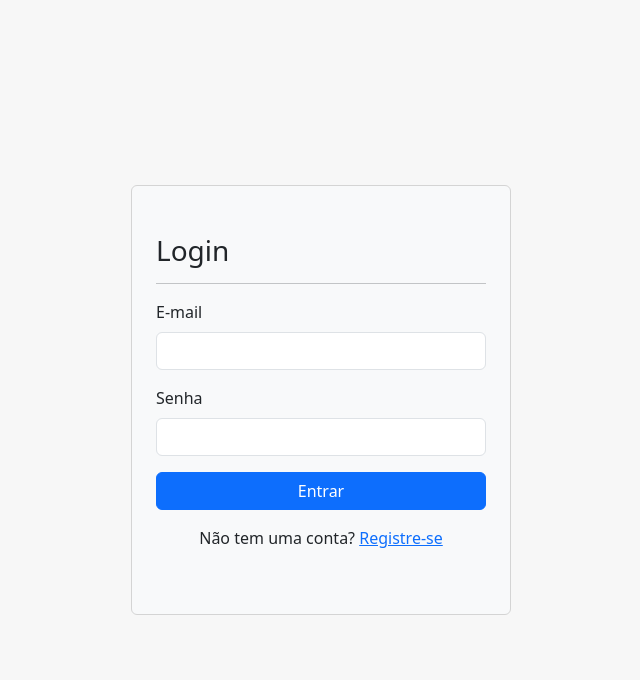
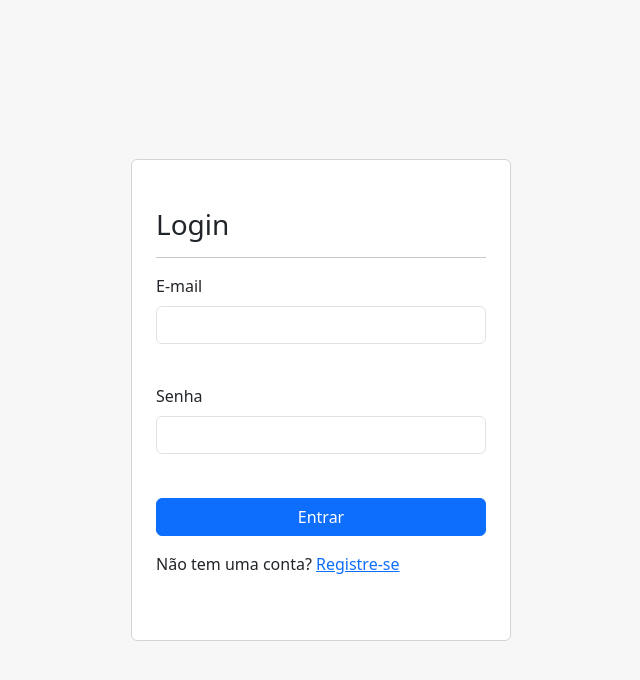
Before and after one commit to eduardocaas/portcreator-react, a React (Vite) app in the folder app/: page /signin in a window 1280 px wide. Shown: the top 680 px of the page, without its empty margins (319-959 px from the left). Built offline with nearby package versions, Linux system fonts and the light colour scheme; no server answers.

Commit message:
Fix tag alignment

```diff
--- a/app/src/components/auth/signin/Signin.css
+++ b/app/src/components/auth/signin/Signin.css
@@ -1,4 +1,4 @@
-form {
+.form {
   border: 1px solid rgb(212, 212, 212);
   background-color: #FFF;
 }
--- a/app/src/components/auth/signin/Signin.tsx
+++ b/app/src/components/auth/signin/Signin.tsx
@@ -68,10 +68,10 @@ const SignIn: React.FC = () => {
   return (
     <Container>
       <Row className='min-vh-100 d-flex justify-content-center align-items-center'>
-        <Form onSubmit={handleSubmit} className='col-12 col-sm-10 col-md-8 col-lg-6 col-xl-4 rounded pt-5 pb-5 p-4 bg-light'>
+        <Form onSubmit={handleSubmit} className='form col-12 col-sm-10 col-md-8 col-lg-6 col-xl-4 rounded pt-5 pb-5 p-4'>
           <h3>Login</h3>
           <hr />
-          {errorMessage && <Alert variant="danger">{errorMessage}</Alert>}
+          {errorMessage && <Alert className='lh-1' variant="danger">{errorMessage}</Alert>}
           <Form.Group className='mb-3'>
             <Form.Label htmlFor='inputEmail'>E-mail</Form.Label>
             <Form.Control
@@ -83,6 +83,7 @@ const SignIn: React.FC = () => {
               required
             />
           </Form.Group>
+          <br />
           <Form.Group className="mb-3">
             <Form.Label htmlFor='inputPassword'>Senha</Form.Label>
             <Form.Control
@@ -94,10 +95,11 @@ const SignIn: React.FC = () => {
               required
             />
           </Form.Group>
-          <Button type='submit' className='w-100' disabled={isLoading}>
+          <br />
+          <Button type='submit' className='mt-1 w-100' disabled={isLoading}>
             {isLoading ? 'Entrando...' : 'Entrar'}
           </Button>
-          <p className='mt-3 text-center'>Não tem uma conta? <a href='/signup'>Registre-se</a></p>
+          <p className='mt-3 text-start'>Não tem uma conta? <a href='/signup'>Registre-se</a></p>
         </Form>
       </Row>
     </Container>
--- a/app/src/components/auth/signup/Signup.tsx
+++ b/app/src/components/auth/signup/Signup.tsx
@@ -62,7 +62,8 @@ const SignUp: React.FC = () => {
         <Form onSubmit={handleSubmit} className='col-12 col-sm-10 col-md-8 col-lg-6 col-xl-4 rounded pt-5 pb-5 p-4'>
           <h3>Cadastro</h3>
           <hr />
-          <Form.Group className='mb-1'>
+          {errorMessage && <Alert className='lh-1' variant="danger">{errorMessage}</Alert>}
+          <Form.Group className='mb-2'>
             <Form.Label htmlFor='inputName'>Nome</Form.Label>
             <Form.Control
               type='text'
@@ -73,7 +74,8 @@ const SignUp: React.FC = () => {
               required
             />
           </Form.Group>
-          <Form.Group className='mb-1'>
+          <br />
+          <Form.Group className='mb-2'>
             <Form.Label htmlFor='inputEmail'>E-mail</Form.Label>
             <Form.Control
               type='email'
@@ -84,6 +86,7 @@ const SignUp: React.FC = () => {
               required
             />
           </Form.Group>
+          <br />
           <Form.Group className="mb-3">
             <Form.Label htmlFor='inputPassword'>Senha</Form.Label>
             <Form.Control
@@ -95,6 +98,7 @@ const SignUp: React.FC = () => {
               required
             />
           </Form.Group>
+          <br />
           <Button type='submit' className='col-12 col-md-3 mb-2'>Cadastrar</Button>
           <p>Já possui uma conta? <a href='/signin'>Login</a></p>
         </Form>
```
